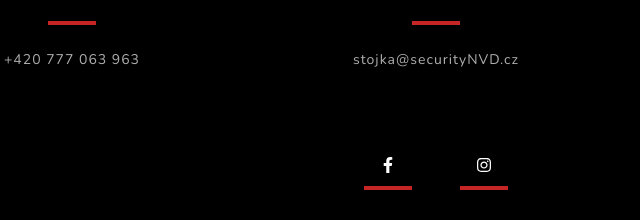
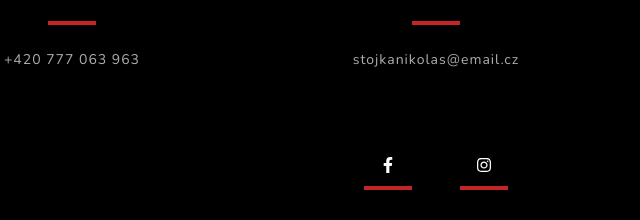
Before and after one commit to nvdsecurity/nvdsecurity.github.io, a plain HTML site: page index.html in a window 1280 px wide. Shown: the part 4210-4430 px from the top of the page, 204-844 px from the left. Drawn offline with nearby package versions, Linux system fonts and the light colour scheme; a script that the page names is missing.

Commit message:
change email address

```diff
--- a/index.html
+++ b/index.html
@@ -255,7 +255,7 @@
                 <h4 class="text-uppercase m-0">Email</h4>
                 <hr class="my-4 mx-auto" />
                 <div class="small text-black-51">
-                  <a href="mailto:stojka@securityNVD.cz">stojka@securityNVD.cz</a>
+                  <a href="mailto:stojkanikolas@email.cz">stojkanikolas@email.cz</a>
                 </div>
               </div>
             </div>
```
Also changed, not shown: 3 other files.
